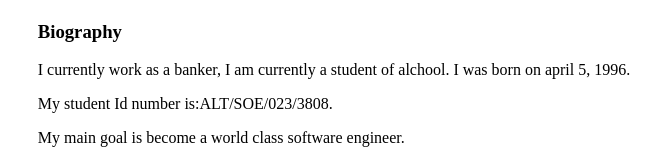
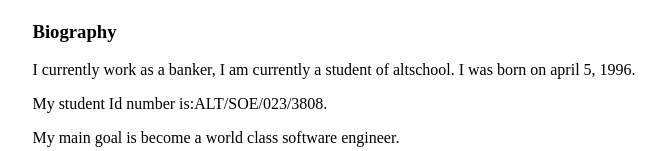
Before and after one commit to chuma-beep/assignments, a plain HTML site: page index.html in a window 1280 px wide. Shown: the part 389-540 px from the top of the page, without its empty margins (306-972 px from the left). Drawn offline with Linux system fonts and the light colour scheme.

Commit message:
corrected typos

```diff
--- a/index.html
+++ b/index.html
@@ -18,7 +18,7 @@
     <div class="main-text">
         <section>
           <h3>Biography</h3>
-          <p>I currently work as a banker, I am currently a student of alchool. I was born on april 5, 1996.</p>
+          <p>I currently work as a banker, I am currently a student of altschool. I was born on april 5, 1996.</p>
           <p>My student Id number is:ALT/SOE/023/3808. </p>
            <p>My main goal is become a world class software engineer.</p>
             <a href="registration.html">register</a>
```
